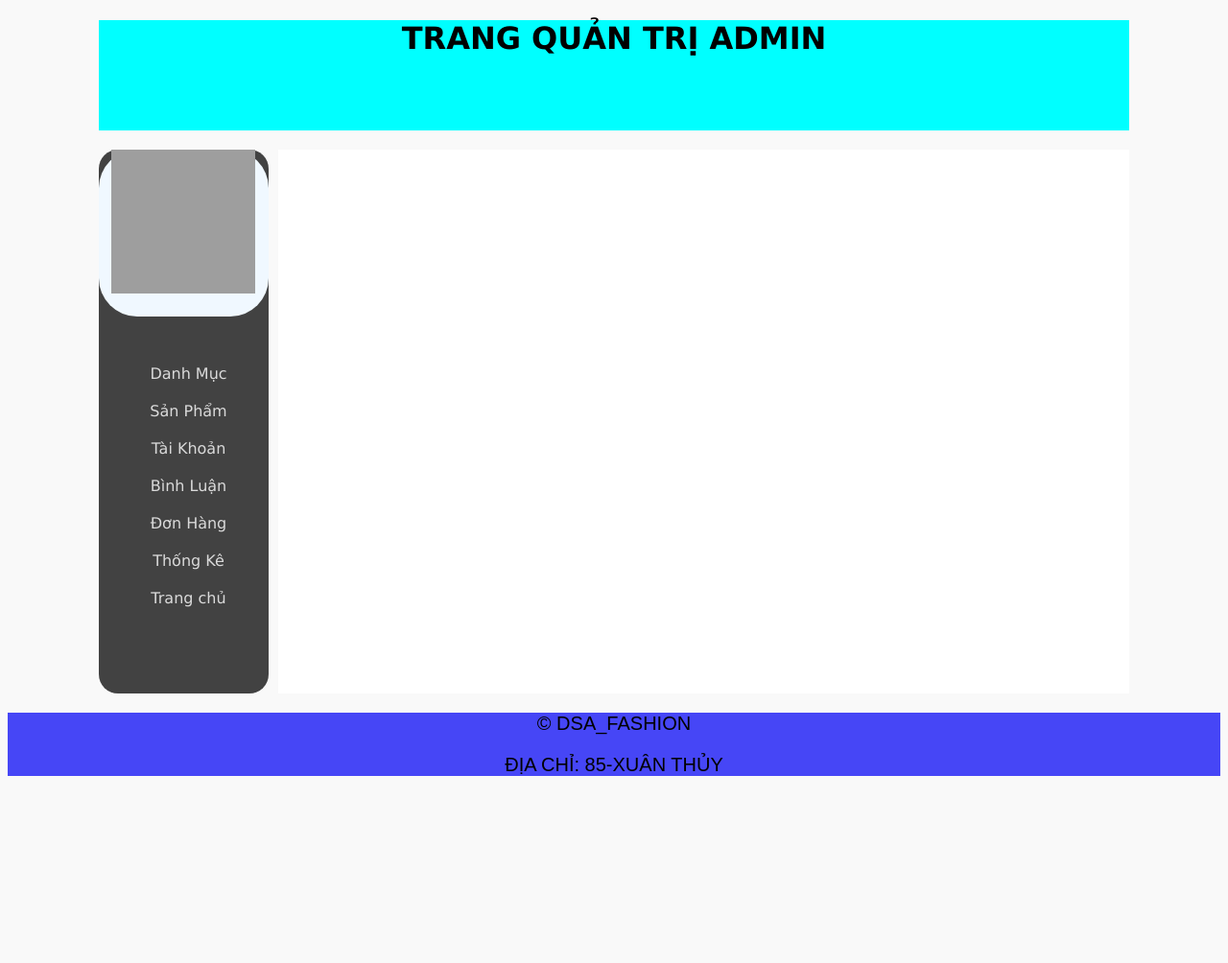
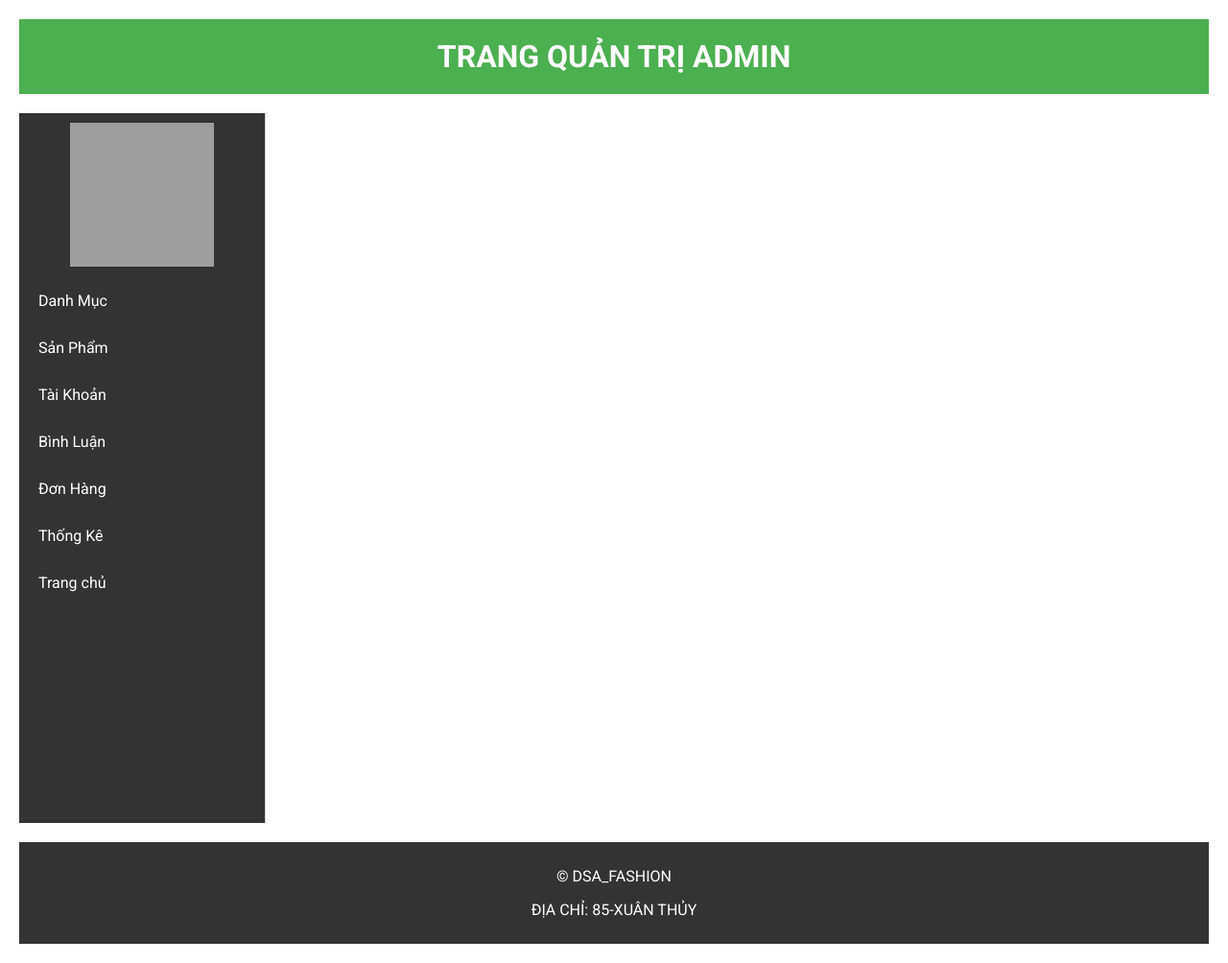
Before and after one commit to Sinhtv2k3/DA1_NHOM2, a PHP site: page /admin/index.php in a window 1280 px wide. Shown: the whole page at 96% size. Before the commit the page ends 809 px from the top, so only its background shows below. Run offline with PHP 8.4, Linux system fonts and the light colour scheme; some libraries are stand-ins or nearby versions; grey boxes are pictures that could not be loaded.

Commit message:
tách css, sửa lại giao diện admin

```diff
--- a/admin/danhmuc/add.php
+++ b/admin/danhmuc/add.php
@@ -1,7 +1,7 @@
 <div class="row box">
     <div class="boxtrai">
         <div class="loai logoam tren">
-            <img src="../image/logovip.jpg" width="150px" height="150px" alt="">
+        <img src="../upload/images (1).png" width="100%" height="100%" alt="">
         </div>
         <div class="loai hieuung">
             <ul>
--- a/admin/danhmuc/list.php
+++ b/admin/danhmuc/list.php
@@ -1,7 +1,7 @@
 <div class="row box">
     <div class="boxtrai">
         <div class="loai logoam tren">
-            <img src="../image/logovip.jpg" width="150px" height="150px" alt="">
+        <img src="../upload/images (1).png" width="100%" height="100%" alt="">
         </div>
         <div class="loai hieuung">
             <ul>
--- a/admin/footer.php
+++ b/admin/footer.php
@@ -1,8 +1,10 @@
+<footer>
+        <div class="row foter">
+            <p>&copy; DSA_FASHION</p>
+            <p>ĐỊA CHỈ: 85-XUÂN THỦY</p>
+        </div>
+    </footer>
+    </div>
 </body>
-<footer>
-    <div class="row foter">
-        <p>&copy; DSA_FASHION</p>
-        <p>ĐỊA CHỈ: 85-XUÂN THỦY</p>
-    </div>
-</footer>
+
 </html>
--- a/admin/header.php
+++ b/admin/header.php
@@ -5,13 +5,13 @@
     <meta charset="UTF-8">
     <meta name="viewport" content="width=device-width, initial-scale=1.0">
     <title>Admin</title>
-    <script src="https://www.gstatic.com/charts/loader.js"></script>
     <link href="https://fonts.googleapis.com/css2?family=Roboto:wght@300;400;500;700;900&display=swap" rel="stylesheet">
-    <link rel="stylesheet" href="../css/css.css">
+    <link rel="stylesheet" href="../css/admin.css">
 </head>
 
 <body>
+<div class="container">
     <div class="trangchu">
-        <div class="row tieudead">
+        <div class="tieudead">
             <h1>TRANG QUẢN TRỊ ADMIN</h1>
         </div>
--- a/admin/index.php
+++ b/admin/index.php
@@ -18,11 +18,11 @@ if ((isset($_GET['act'])) && ($_GET['act'] != "")) {
                 $hinh = $_FILES['hinh']['name'];
                 // uploaad file lên thư mục upload lấy tren w3sc
                 $target_dir = "../upload/";
-                $target_file = $target_dir . basename($_FILES["hinh"]["name"]);
-                if (move_uploaded_file($_FILES["hinh"]["tmp_name"], $target_file)) {
-                } else {
-                }
-                insert_danhmuc($tenloai, $hinh);
+                // $target_file = $target_dir . basename($_FILES["hinh"]["name"]);
+                // if (move_uploaded_file($_FILES["hinh"]["tmp_name"], $target_file)) {
+                // } else {
+                // }
+                // insert_danhmuc($tenloai, $hinh);
                 $thongbao = "Thêm thành công";
                 // header("location:?act=listdm");
             }
--- a/admin/sanpham/list.php
+++ b/admin/sanpham/list.php
@@ -1,7 +1,7 @@
 <div class="row box">
     <div class="boxtrai">
         <div class="loai logoam tren">
-            <img src="../image/logovip.jpg" width="150px" height="150px" alt="">
+        <img src="../upload/images (1).png" width="100%" height="100%" alt="">
         </div>
         <div class="loai hieuung">
         <ul>
--- /dev/null
+++ b/css/admin.css
@@ -0,0 +1,192 @@
+body {
+  font-family: "Roboto", sans-serif;
+  margin: 0;
+  padding: 0;
+  background-color: #f4f4f4;
+}
+.container {
+  max-width: 1800px;
+  margin: auto;
+  padding: 20px;
+  background-color: #fff;
+  box-shadow: 0 0 10px rgba(0, 0, 0, 0.1);
+}
+.trangchu {
+  display: flex;
+  flex-direction: column;
+  min-height: 100vh;
+}
+
+.tieudead {
+  background-color: #4caf50;
+  color: white;
+  padding: 20px 0;
+  text-align: center;
+}
+
+.tieudead h1 {
+  margin: 0;
+  text-align: center;
+}
+
+.box {
+  display: flex;
+  flex-direction: row;
+  margin-top: 20px;
+}
+
+.boxtrai {
+  width: 20%;
+  padding: 10px;
+  background-color: #333;
+  color: #fff;
+  min-height: calc(100vh - 80px);
+}
+
+.boxphai {
+  width: 80%;
+  padding: 20px;
+  background-color: #fff;
+  border-left: 1px solid #ccc;
+}
+
+.logoam img {
+  display: block;
+  margin: auto;
+}
+
+.hieuung ul {
+  list-style-type: none;
+  padding: 0;
+}
+
+.hieuung li {
+  margin: 10px 0;
+}
+
+.hieuung a {
+  text-decoration: none;
+  color: #fff;
+  display: block;
+  padding: 10px;
+  transition: background-color 0.3s;
+}
+
+.hieuung a:hover {
+  background-color: #575757;
+}
+
+.tieudeb h2 {
+  text-align: center;
+  color: #333;
+}
+
+.bang,
+.bangl {
+  width: 100%;
+  margin: auto;
+}
+
+.bang input,
+.bang textarea,
+.bang select {
+  width: 100%;
+  padding: 10px;
+  margin: 10px 0;
+  border: 1px solid #ccc;
+  border-radius: 4px;
+}
+
+.nut {
+  text-align: center;
+}
+
+.nut input[type="submit"],
+.nut input[type="button"] {
+  padding: 10px 20px;
+  margin: 10px;
+  background-color: #4caf50;
+  color: white;
+  border: none;
+  cursor: pointer;
+  transition: background-color 0.3s;
+}
+
+.nut input[type="submit"]:hover,
+.nut input[type="button"]:hover {
+  background-color: #45a049;
+}
+
+.foter {
+  text-align: center;
+  padding: 10px 0;
+  background: #333;
+  color: #fff;
+  margin-top: 20px;
+}
+
+.odm {
+  display: flex;
+  justify-content: space-between;
+}
+
+.tima,
+.odmm {
+  padding: 10px;
+  margin: 10px;
+}
+
+.tima {
+  flex: 1;
+}
+
+.odmm {
+  flex: 2;
+}
+
+table {
+  width: 100%;
+  border-collapse: collapse;
+  margin-top: 20px;
+}
+
+table,
+th,
+td {
+  border: 1px solid #ddd;
+}
+
+th,
+td {
+  padding: 12px;
+  text-align: left;
+}
+
+th {
+  background-color: #4caf50;
+  color: white;
+}
+
+tr:nth-child(even) {
+  background-color: #f2f2f2;
+}
+
+img {
+  display: block;
+  margin: auto;
+}
+
+.confim {
+  padding: 10px 20px;
+  background: #007bff;
+  color: white;
+  border: none;
+  text-decoration: none;
+  cursor: pointer;
+  border-radius: 4px;
+  transition: background 0.3s;
+}
+
+.confim:hover {
+  background: #0056b3;
+}
--- a/css/css.css
+++ b/css/css.css
@@ -1,22 +1,26 @@
 * {
     box-sizing: border-box;
-
+    margin: 0;
+    padding: 0;
 }
 
+/* Body styles */
 body {
-    font-family: Arial, Helvetica, sans-serif;
-    background-color: rgb(249, 249, 249);
+    font-family: 'Roboto', sans-serif;
+    background-color: #f4f4f9;
+    color: #333;
 }
 
+/* Container */
 .trangchu {
     width: 85%;
     margin: 0 auto;
-
+    padding: 20px;
+    background-color: #fff;
+    box-shadow: 0 0 10px rgba(0, 0, 0, 0.1);
+    border-radius: 8px;
 }
 
-.row {
-    width: 100%;
-}
 
 .row .page_header {
     width: 100%;
```
